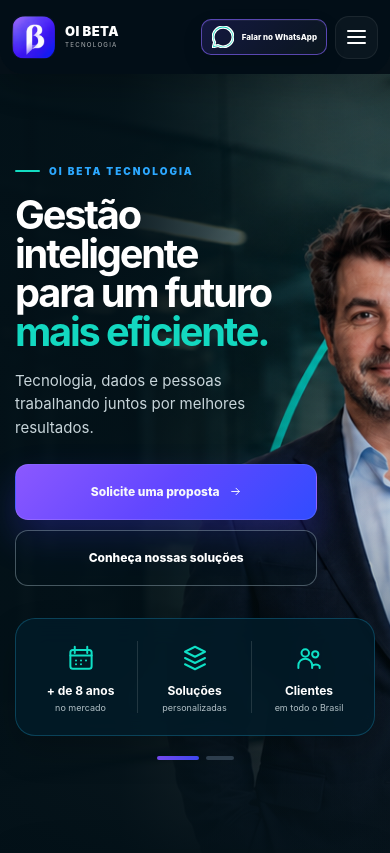
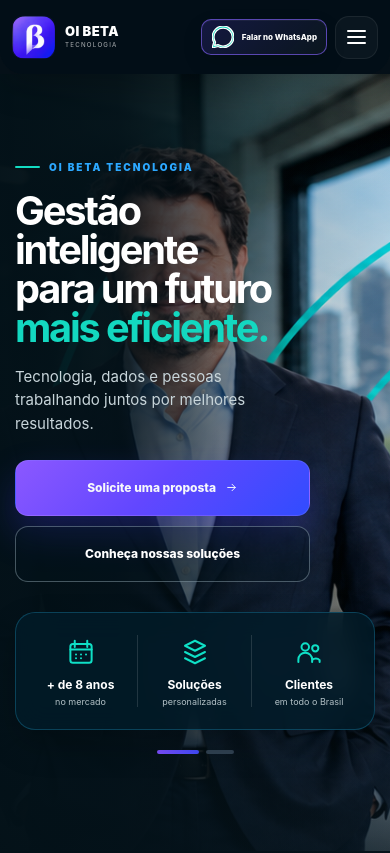
Before and after one commit to oibetatecnologia/oibeta, a Next.js app in the folder oibeta-site/: page / in a window 390 px wide. Shown: the top 853 px of the page. Built offline with nearby package versions, Linux system fonts and the light colour scheme; no server answers.

Commit message:
fix: finaliza enquadramento do hero mobile

```diff
--- a/oibeta-site/app/globals.css
+++ b/oibeta-site/app/globals.css
@@ -3058,3 +3058,135 @@ svg {
     object-position: 68% 0% !important;
   }
 }
+
+
+/* =========================================================
+   MOBILE — composição final igual ao modelo aprovado
+   Ajusta somente enquadramento, proporções e espaçamentos.
+   ========================================================= */
+@media (max-width: 900px) {
+  .hero-banner {
+    min-height: 920px !important;
+    height: 920px !important;
+  }
+
+  .hero-banner-image-mobile {
+    left: 0 !important;
+    right: 0 !important;
+    top: -48px !important;
+    width: 100% !important;
+    height: 910px !important;
+    object-fit: cover !important;
+    object-position: 83% 0% !important;
+  }
+
+  .hero-banner::after {
+    height: 920px !important;
+    background:
+      linear-gradient(
+        90deg,
+        rgba(3, 17, 24, .97) 0%,
+        rgba(3, 17, 24, .90) 30%,
+        rgba(3, 17, 24, .62) 50%,
+        rgba(3, 17, 24, .18) 76%,
+        rgba(3, 17, 24, .08) 100%
+      ),
+      linear-gradient(
+        180deg,
+        rgba(3, 14, 21, .03) 0%,
+        rgba(3, 14, 21, .06) 58%,
+        rgba(4, 17, 23, .40) 78%,
+        #06131b 100%
+      ) !important;
+  }
+
+  .hero-mobile-copy {
+    padding-top: 92px !important;
+  }
+
+  .hero-mobile-copy h1 {
+    width: 73% !important;
+    max-width: 520px !important;
+    margin-bottom: 18px !important;
+  }
+
+  .hero-mobile-copy p {
+    width: 50% !important;
+    max-width: 345px !important;
+  }
+
+  .hero-actions {
+    width: 65% !important;
+    max-width: 430px !important;
+  }
+
+  .mobile-proof-grid {
+    margin-top: 30px !important;
+  }
+
+  .featured-product {
+    margin-top: 10px !important;
+  }
+}
+
+@media (max-width: 560px) {
+  .hero-banner {
+    min-height: 860px !important;
+    height: 860px !important;
+  }
+
+  .hero-banner-image-mobile {
+    top: -55px !important;
+    height: 860px !important;
+    object-position: 84% 0% !important;
+  }
+
+  .hero-banner::after {
+    height: 860px !important;
+  }
+
+  .hero-mobile-copy {
+    padding-top: 78px !important;
+  }
+
+  .hero-mobile-copy h1 {
+    width: 77% !important;
+  }
+
+  .hero-mobile-copy p {
+    width: 57% !important;
+  }
+
+  .hero-actions {
+    width: 73% !important;
+  }
+}
+
+@media (max-width: 410px) {
+  .hero-banner {
+    min-height: 835px !important;
+    height: 835px !important;
+  }
+
+  .hero-banner-image-mobile {
+    top: -58px !important;
+    height: 835px !important;
+    object-position: 85% 0% !important;
+  }
+
+  .hero-banner::after {
+    height: 835px !important;
+  }
+
+  .hero-mobile-copy h1 {
+    width: 82% !important;
+  }
+
+  .hero-mobile-copy p {
+    width: 64% !important;
+  }
+
+  .hero-actions {
+    width: 82% !important;
+  }
+}
```
